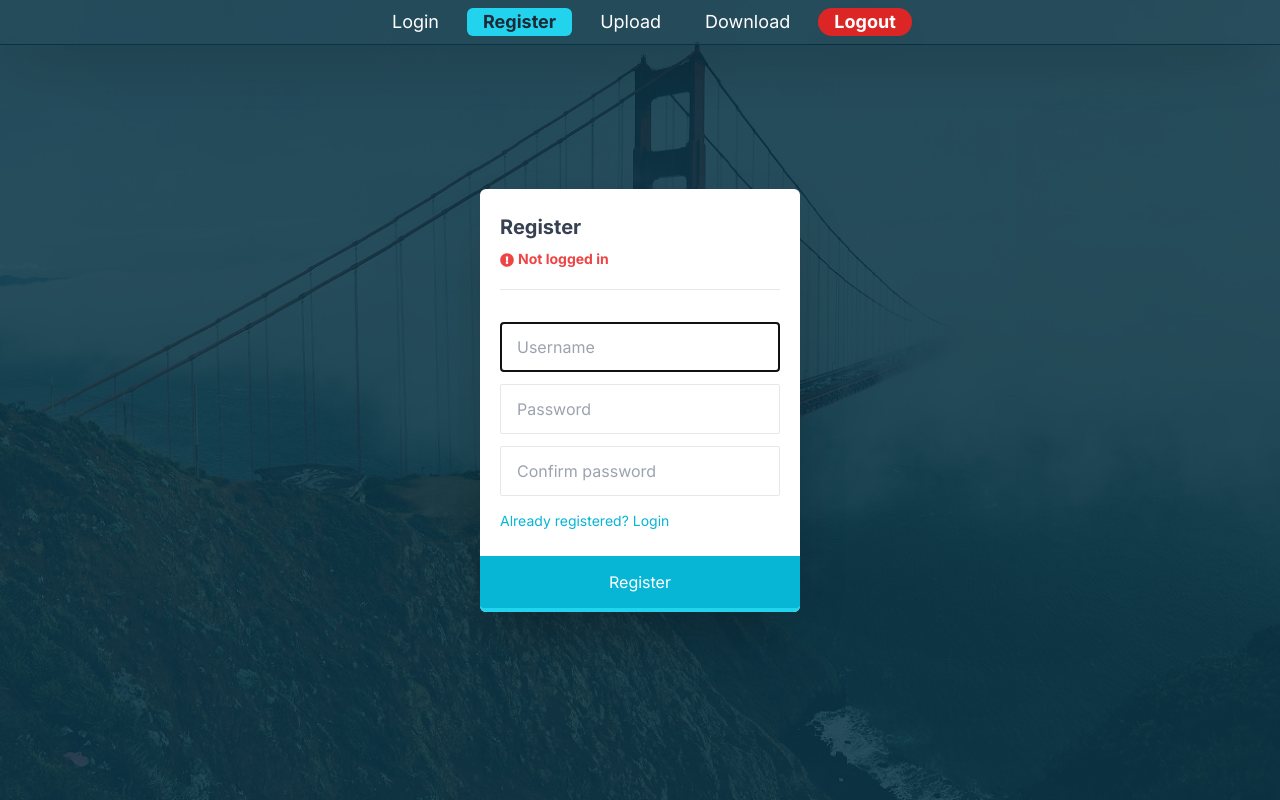
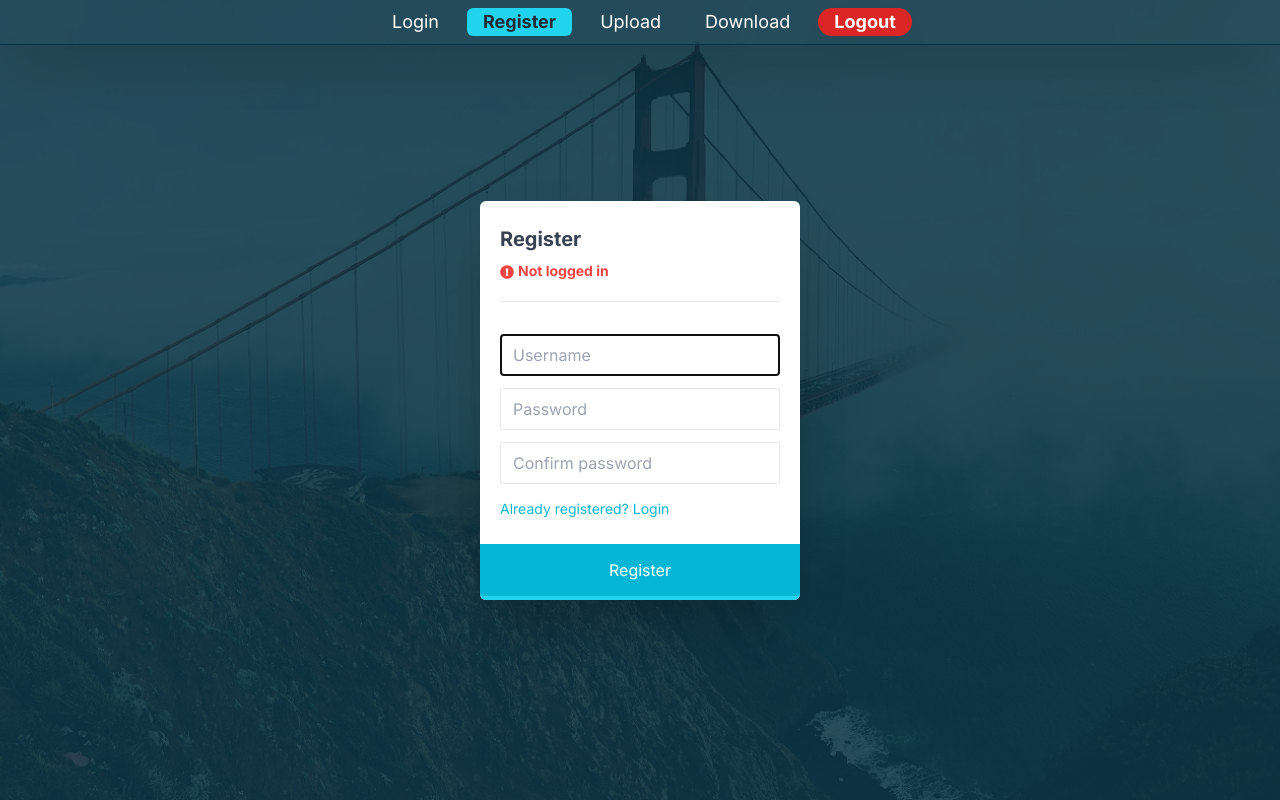
Before and after one commit to aditya-shrivastavv/microservices-mp3-converter, a Next.js app in the folder src/frontend/: page /register in a window 1280 px wide. Built offline with nearby package versions, Linux system fonts and the light colour scheme.

Commit message:
frontend style input boxes

```diff
--- a/src/frontend/src/app/download/page.tsx
+++ b/src/frontend/src/app/download/page.tsx
@@ -89,7 +89,7 @@ export default function Home() {
         {...register('fid', { required: true })}
         type="text"
         placeholder="File Id"
-        className={`block px-4 py-3 mb-3 w-full border transition-all rounded-sm text-gray-700pass`}
+        className={`block px-3 py-2 mb-3 w-full border transition-all rounded-sm text-gray-700pass`}
         autoFocus
       />
       {errors.fid && <FormError message={errors.fid.message!} />}
--- a/src/frontend/src/app/login/page.tsx
+++ b/src/frontend/src/app/login/page.tsx
@@ -85,7 +85,7 @@ export default function Home() {
         {...register('username', { required: true })}
         type="text"
         placeholder="Username"
-        className={`block px-4 py-3 mb-3 w-full border transition-all rounded-sm text-gray-700 ${
+        className={`block px-3 py-2 mb-3 w-full border transition-all rounded-sm text-gray-700 ${
           isLoggedIn && 'cursor-not-allowed'
         }`}
         disabled={isLoggedIn}
@@ -100,7 +100,7 @@ export default function Home() {
         placeholder="Password"
         required
         disabled={isLoggedIn}
-        className={`block px-4 py-3 mb-3 w-full border transition-all rounded-sm text-gray-700 ${
+        className={`block px-3 py-2 mb-3 w-full border transition-all rounded-sm text-gray-700 ${
           isLoggedIn && 'cursor-not-allowed'
         }`}
       />
--- a/src/frontend/src/app/register/page.tsx
+++ b/src/frontend/src/app/register/page.tsx
@@ -96,7 +96,7 @@ export default function Home() {
         {...register('username', { required: true })}
         type="text"
         placeholder="Username"
-        className={`block px-4 py-3 mb-3 w-full border transition-all rounded-sm text-gray-700 ${
+        className={`block px-3 py-2 mb-3 w-full border transition-all rounded-sm text-gray-700 ${
           isLoggedIn && 'cursor-not-allowed'
         }`}
         autoFocus
@@ -117,7 +117,7 @@ export default function Home() {
         placeholder="Password"
         disabled={isLoggedIn}
         required
-        className={`block px-4 py-3 mb-3 w-full border transition-all rounded-sm text-gray-700 ${
+        className={`block px-3 py-2 mb-3 w-full border transition-all rounded-sm text-gray-700 ${
           isLoggedIn && 'cursor-not-allowed'
         }`}
       />
@@ -129,7 +129,7 @@ export default function Home() {
         required
         disabled={isLoggedIn}
         placeholder="Confirm password"
-        className={`block px-4 py-3 mb-3 w-full border transition-all rounded-sm text-gray-700 ${
+        className={`block px-3 py-2 mb-3 w-full border transition-all rounded-sm text-gray-700 ${
           isLoggedIn && 'cursor-not-allowed'
         }`}
       />
```
